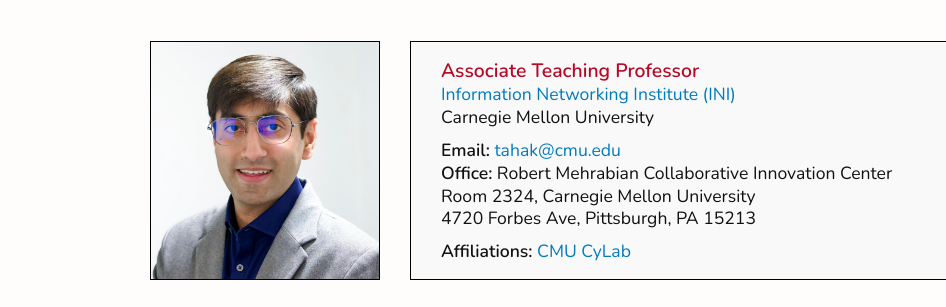
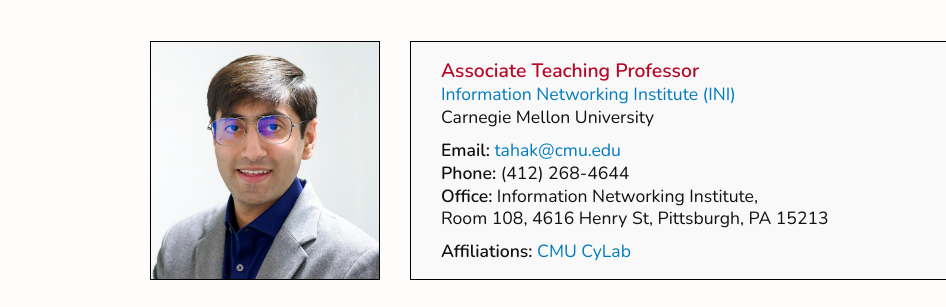
Before and after one commit to tahakhan5/tahakhan5.github.io, a plain HTML site: page index.html in a window 1280 px wide. Shown: the part 107-414 px from the top of the page, 0-946 px from the left. Drawn offline with nearby package versions, Linux system fonts and the light colour scheme.

Commit message:
office update

```diff
--- a/index.html
+++ b/index.html
@@ -93,9 +93,11 @@
             <p class="section-break">Carnegie Mellon University</p>
 
             <p><strong style="font-weight: 600;">Email:</strong> <a href="mailto:tahak@cmu.edu">tahak@cmu.edu</a></p>
-            <p class="office-info"><strong style="font-weight: 600;">Office:</strong> Robert Mehrabian Collaborative Innovation Center</p>
-            <p>Room 2324, Carnegie Mellon University</p>
-            <p class="section-break">4720 Forbes Ave, Pittsburgh, PA 15213</p>
+            <p><strong style="font-weight: 600;">Phone:</strong> (412) 268-4644</p>
+
+            <p class="office-info"><strong style="font-weight: 600;">Office:</strong> Information Networking Institute,</p>
+            <p>Room 108, 4616 Henry St, Pittsburgh, PA 15213</p>
+            <p class="section-break"></p>
 
             <p>
                 <strong style="font-weight: 600;">Affiliations:</strong>
```
